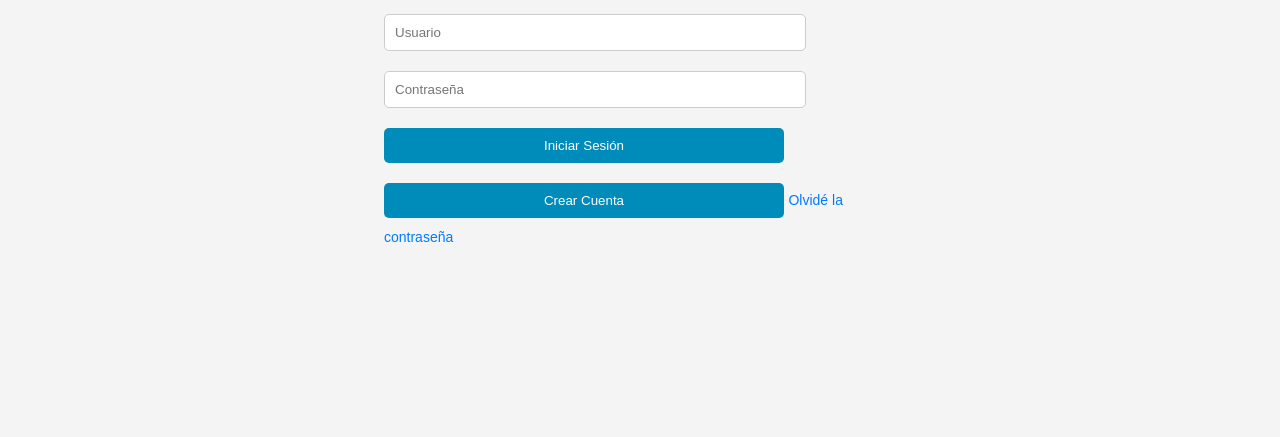
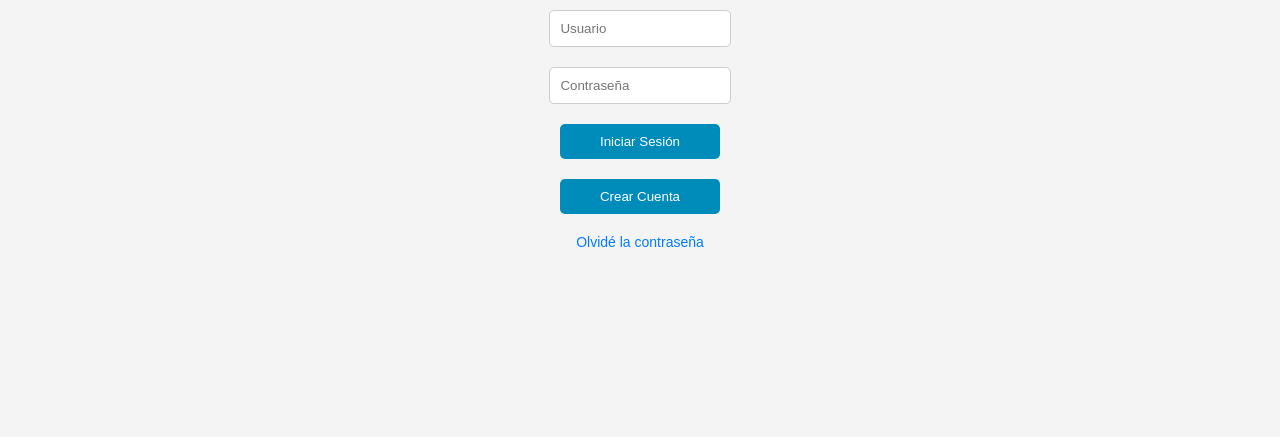
Before and after one commit to dianamariarico/Prototipo, a plain HTML site: page index.html in a window 1280 px wide. Shown: the part 363-800 px from the top of the page. Drawn offline with Linux system fonts and the light colour scheme.

Commit message:
Add files via upload

```diff
--- a/script.js
+++ b/script.js
@@ -1,5 +1,4 @@
-javascript
-Copiar código
+
 document.getElementById('loginButton').addEventListener('click', function() {
     alert('Iniciar sesión');
 });
--- a/styles.css
+++ b/styles.css
@@ -69,8 +69,12 @@ button {
 
 /* Media Query para pantallas grandes */
 @media (min-width: 601px) {
-    main {
-        width: 40%; /* Ajustar ancho en pantallas grandes */
-        margin: 0 auto; /* Centrar el contenido */
-    }
+   main {
+    display: flex;                  /* Activa Flexbox */
+    flex-direction: column;        /* Alinea los elementos en columna */
+    align-items: center;           /* Centra horizontalmente los elementos */
+    justify-content: center;       /* Centra verticalmente los elementos */
+    padding: 20px;                 /* Añade un poco de espacio alrededor */
 }
+
+}
```
